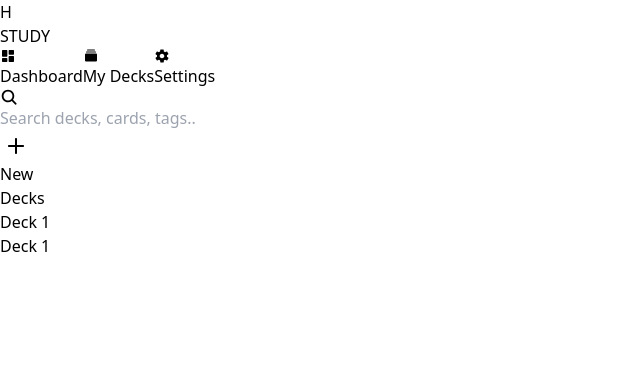
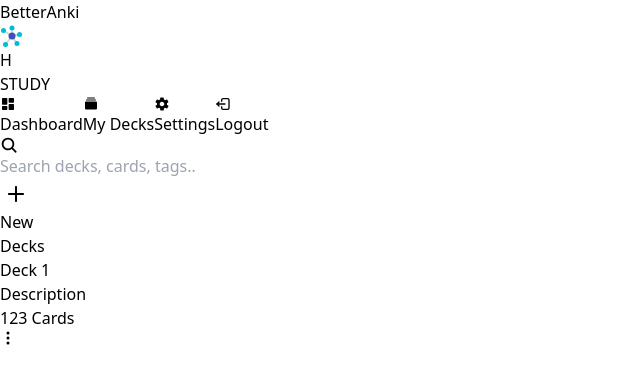
Before and after one commit to Hritvik-Mohan/better-anki, a Next.js app: page /dashboard in a window 1280 px wide. Shown: the top 382 px of the page, without its empty margins (0-640 px from the left). Built offline with nearby package versions, Linux system fonts and the light colour scheme.

Commit message:
Add login/signup ui and update sidebar ui

```diff
--- a/package.json
+++ b/package.json
@@ -9,6 +9,7 @@
     "lint": "next lint"
   },
   "dependencies": {
+    "antd": "^5.22.5",
     "next": "15.1.2",
     "react": "^19.0.0",
     "react-dom": "^19.0.0",
--- a/src/components/dashboard_components/decks.tsx
+++ b/src/components/dashboard_components/decks.tsx
@@ -1,11 +1,25 @@
 import React from "react";
+import { BsThreeDotsVertical } from "react-icons/bs";
 
 export default function Decks() {
   return (
     <div className="p-6">
-      <div className="text-[2.5rem]">Decks</div>
-      <div>Deck 1</div>
-      <div>Deck 1</div>
+      <div className="text-[2.5rem] mb-4">Decks</div>
+      <div className="flex flex-col gap-4">
+        <div className="flex bg-[rgba(201,211,252)] p-4 rounded-lg items-center justify-between text-gray-600">
+          <div className="pl-4">
+            <div className=" text-black">Deck 1</div>
+            <div>Description</div>
+          </div>
+          <div className="flex items-center gap-8 justify-evenly">
+            <div className="text-[1rem]">123 Cards</div>
+            <div className="w-[2px] py-6 bg-gray-400 rounded-lg"></div>
+            <div className="pr-4">
+              <BsThreeDotsVertical />
+            </div>
+          </div>
+        </div>
+      </div>
     </div>
   );
 }
--- a/src/components/dashboard_components/main.tsx
+++ b/src/components/dashboard_components/main.tsx
@@ -2,7 +2,7 @@ import React from 'react'
 
 export default function Main() {
   return (
-    <div className='p-6 text-[2.5rem]'>
+    <div className='p-6 text-[2.5rem] mb-4'>
         Dashboard
     </div>
   )
--- a/src/components/dashboard_components/settings.tsx
+++ b/src/components/dashboard_components/settings.tsx
@@ -2,7 +2,7 @@ import React from 'react'
 
 export default function Settings() {
   return (
-    <div className='p-6 text-[2.5rem]'>
+    <div className='p-6 text-[2.5rem] mb-4'>
         Settings
     </div>
   )
--- a/src/components/dashboard_components/sidebar.tsx
+++ b/src/components/dashboard_components/sidebar.tsx
@@ -2,14 +2,28 @@ import React from "react";
 import { BiSolidDashboard } from "react-icons/bi";
 import { PiCardsThreeFill } from "react-icons/pi";
 import { IoMdSettings } from "react-icons/io";
+import { TbLogout2 } from "react-icons/tb";
+import { FcMindMap } from "react-icons/fc";
+import Link from "next/link";
 
 interface SidebarProps {
-  onChangeSection: (sections: "myDashboard" | "myDecks" | "mySettings") => void;
+  onChangeSection: (
+    sections: "myDashboard" | "myDecks" | "mySettings" | "logout"
+  ) => void;
 }
 
 export default function Sidebar({ onChangeSection }: SidebarProps) {
   return (
-    <>
+    <div className="pl-2">
+      <Link href="/">
+        <h1 className="flex items-center ml-4 mt-6">
+          <span className="font-bold">Better</span>
+          <span>Anki</span>
+          <span className="ml-2">
+            <FcMindMap size="1.5rem" />
+          </span>
+        </h1>
+      </Link>
       <div className="w-[100px] bg-[rgba(218,224,248,1)] h-[100px] rounded-full m-8 border-4 border-solid border-white flex items-center justify-center text-center text-[3rem] text-[rgba(77,110,213,1)]">
         H
       </div>
@@ -35,14 +49,23 @@ export default function Sidebar({ onChangeSection }: SidebarProps) {
             </button>
             <button
               onClick={() => onChangeSection("mySettings")}
-              className="flex items-center gap-1 hover:bg-[rgba(233,233,233,1)] mx-4 my-[100%] px-4 py-2 rounded-lg text-left font-medium"
+              className="flex items-center gap-1 hover:bg-[rgba(233,233,233,1)] mx-4 px-4 py-2 rounded-lg text-left font-medium"
             >
               <IoMdSettings />
               Settings
             </button>
+            <button
+              onClick={() => onChangeSection("logout")}
+              className="hover:bg-[rgba(233,233,233,1)] mx-4 px-4 py-2 rounded-lg text-left font-medium"
+            >
+              <Link href="/" className="flex items-center gap-1">
+                <TbLogout2 />
+                Logout
+              </Link>
+            </button>
           </div>
         </div>
       </div>
-    </>
+    </div>
   );
 }
--- a/src/pages/dashboard/index.tsx
+++ b/src/pages/dashboard/index.tsx
@@ -17,7 +17,7 @@ export default function Dashboard() {
     }
   return (
     <div className='flex'>
-        <div className='w-[28%] h-screen bg-[rgba(249,249,249,1)] border-r border-[rgba(244,244,244,1)]'>
+        <div className='w-[20%] h-screen bg-[rgba(249,249,249,1)] border-r border-[rgba(244,244,244,1)]'>
             <Sidebar onChangeSection={setActiveSection}/>
         </div>
         <div className='w-screen'>
--- a/src/styles/globals.css
+++ b/src/styles/globals.css
@@ -1,3 +1,9 @@
 @tailwind base;
 @tailwind components;
 @tailwind utilities;
+
+html, body {
+    height: 100%;
+    margin: 0;
+    padding: 0;
+  }
```
Also changed, not shown: src/components/landing_page_components/navbar.tsx (added, +18 -0 lines), src/pages/index.tsx (+7 -1 lines), src/pages/login/index.tsx (added, +34 -0 lines), src/pages/signup/index.tsx (added, +35 -0 lines), 1 other file (tests, documents, lock files or other folders).
